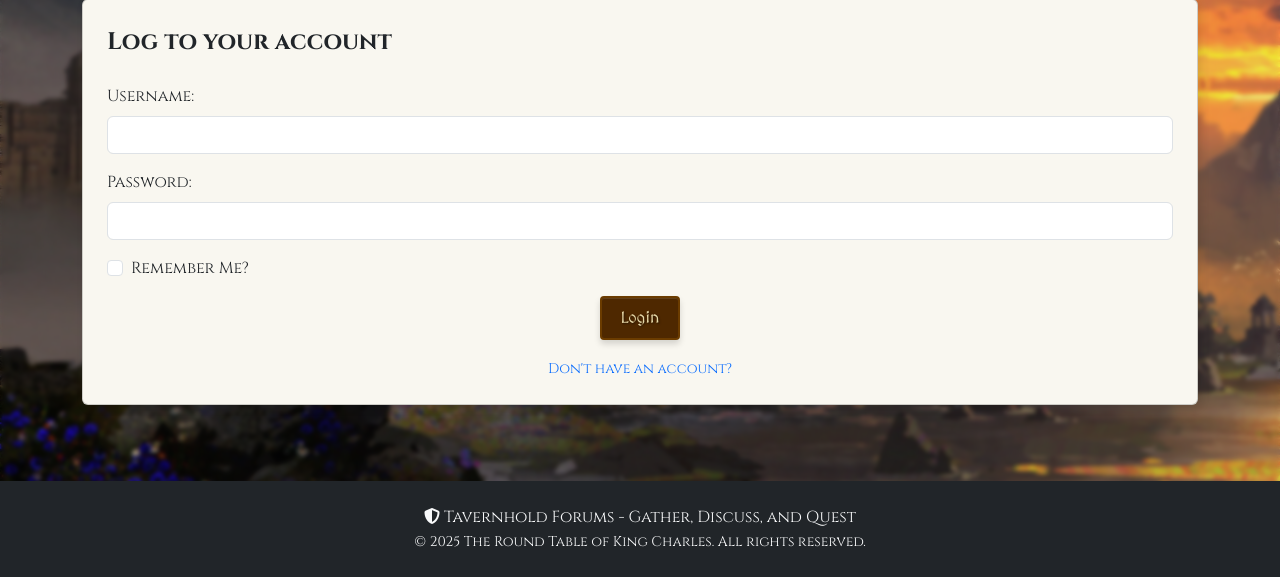
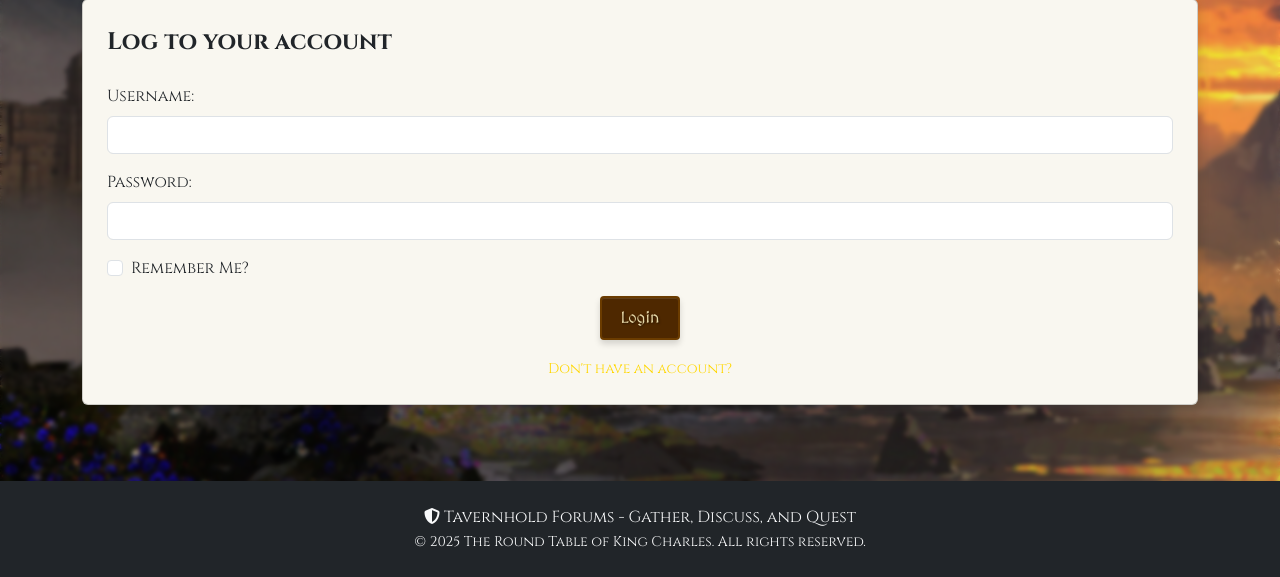
Before and after one commit to The-Round-Table-of-King-Charles/thforums, a Flask app: page /login in a window 1280 px wide. Shown: the part 223-800 px from the top of the page. Run offline with Flask 3, Linux system fonts and the light colour scheme; some libraries are stand-ins or nearby versions.

Commit message:
minor changes

```diff
--- a/thforums/templates/about.html
+++ b/thforums/templates/about.html
@@ -35,7 +35,7 @@
             <div><b>Flask</b><br><small>Python web framework for backend logic and routing</small></div>
         </div>
         <div class="text-center" style="min-width:110px;">
-            <img src="https://cdn.jsdelivr.net/gh/devicons/devicon/icons/jinja/jinja-original.svg" alt="Jinja2" style="height:40px; margin-bottom:8px;">
+            <img src="https://jinja.palletsprojects.com/en/stable/_images/jinja-logo.png" alt="Jinja2" style="height:40px; margin-bottom:8px;">
             <div><b>Jinja2</b><br><small>Templating engine for dynamic HTML rendering</small></div>
         </div>
         <div class="text-center" style="min-width:110px;">
--- a/thforums/templates/login.html
+++ b/thforums/templates/login.html
@@ -36,10 +36,11 @@
             {{ form.submit(class="btn btn-medieval") }}
         </div>
     </fieldset>
+    <!-- link to register page -->
     <div class="text-center mt-3">
-        <small><a href="{{ url_for('register') }}" class="text-decoration-none">Don't have an account?</a></small>
+        <small><a href="{{ url_for('register') }}" class="text-decoration-none" style="color: gold;">Don't have an account?</a></small>
     </div>
 </form>
-<!-- link to register page -->
+
 
 {% endblock %}
```
